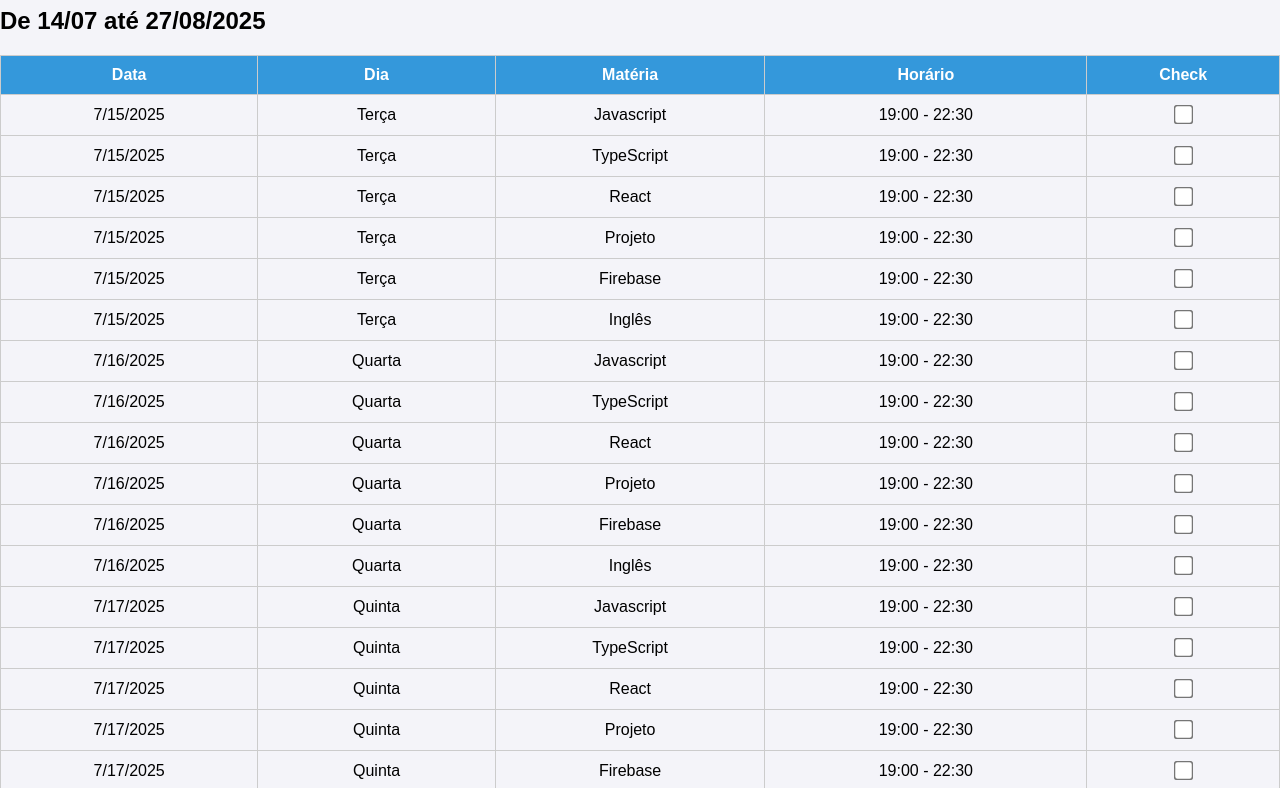
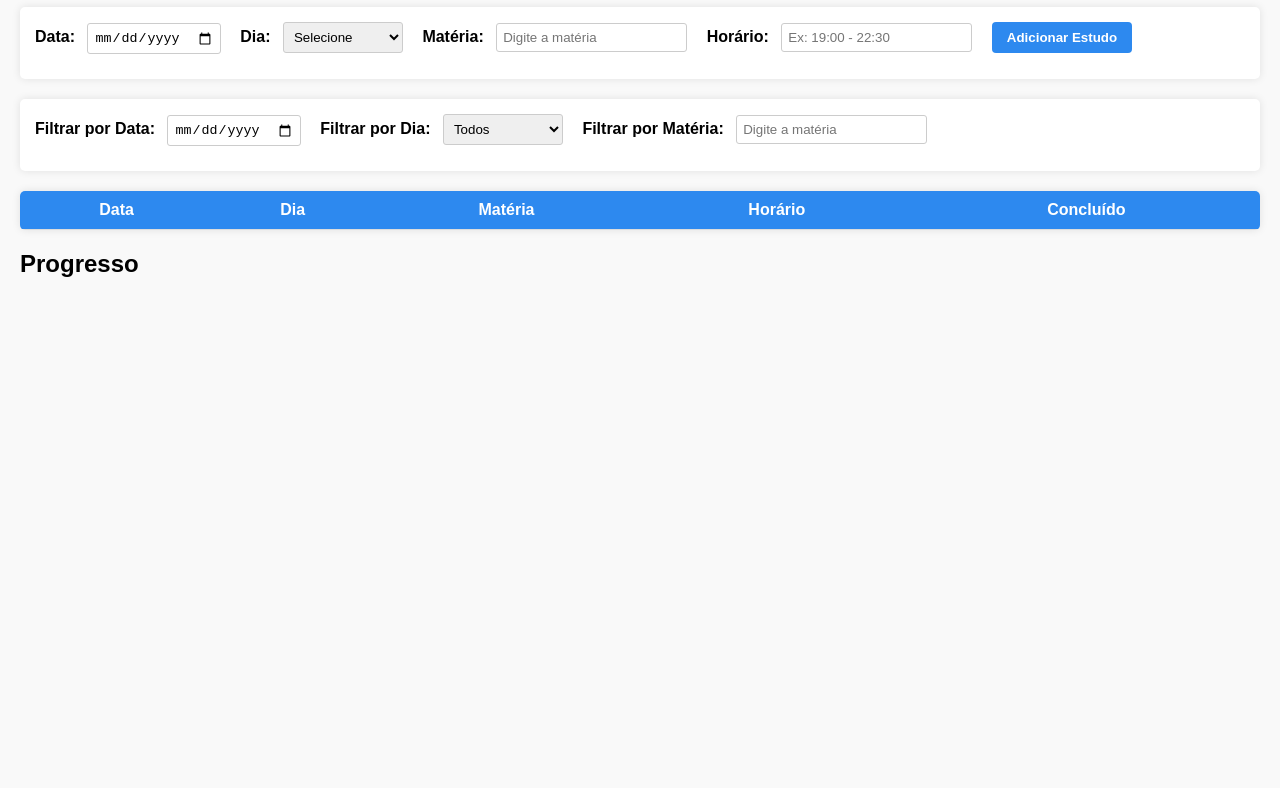
Before and after one commit to KCHAGAS94/agenda-de-estudo, a plain HTML site: page index.html in a window 1280 px wide. Shown: the part 73-861 px from the top of the page. After the commit the page ends 800 px from the top, so only its background shows below. Drawn offline with nearby package versions, Linux system fonts and the light colour scheme.

Commit message:
ajuste-layout

```diff
--- a/index.html
+++ b/index.html
@@ -1,28 +1,138 @@
 <!DOCTYPE html>
 <html lang="pt-BR">
 <head>
-  <meta charset="UTF-8">
-  <meta name="viewport" content="width=device-width, initial-scale=1.0">
-  <title>Plano de Estudos - Até 27/08/2025</title>
-  <link rel="stylesheet" href="style.css">
+  <meta charset="UTF-8" />
+  <meta name="viewport" content="width=device-width, initial-scale=1" />
+  <title>Painel de Estudos</title>
+  <link rel="stylesheet" href="style.css" />
+  <style>
+    body {
+      font-family: Arial, sans-serif;
+      margin: 20px;
+      background: #f9f9f9;
+    }
+    .form-container, .filters {
+      background: #fff;
+      padding: 15px;
+      margin-bottom: 20px;
+      border-radius: 5px;
+      box-shadow: 0 0 8px rgba(0,0,0,0.1);
+    }
+    label {
+      margin-right: 8px;
+      font-weight: bold;
+    }
+    input[type="text"], input[type="date"], select {
+      padding: 6px;
+      margin-right: 15px;
+      margin-bottom: 10px;
+      border: 1px solid #ccc;
+      border-radius: 3px;
+      min-width: 120px;
+    }
+    button {
+      padding: 8px 15px;
+      background-color: #2d89ef;
+      color: white;
+      border: none;
+      border-radius: 4px;
+      cursor: pointer;
+      font-weight: bold;
+    }
+    button:hover {
+      background-color: #1b5fbd;
+    }
+    table {
+      width: 100%;
+      border-collapse: collapse;
+      background: white;
+      box-shadow: 0 0 8px rgba(0,0,0,0.1);
+      border-radius: 5px;
+      overflow: hidden;
+    }
+    th, td {
+      padding: 10px;
+      text-align: center;
+      border-bottom: 1px solid #ddd;
+    }
+    th {
+      background-color: #2d89ef;
+      color: white;
+      position: sticky;
+      top: 0;
+      z-index: 1;
+    }
+    #progressChart {
+      width: 100% !important;
+      max-width: 500px;
+      height: 300px !important;
+      margin: 30px auto;
+      display: block;
+    }
+  </style>
 </head>
 <body>
   <h1>Plano de Estudos</h1>
-  <h2>De 14/07 até 27/08/2025</h2>
 
-  <table id="study-table">
+  <div class="form-container">
+    <label for="date">Data:</label>
+    <input type="date" id="date" required />
+
+    <label for="day">Dia:</label>
+    <select id="day" required>
+      <option value="">Selecione</option>
+      <option value="Segunda">Segunda</option>
+      <option value="Terça">Terça</option>
+      <option value="Quarta">Quarta</option>
+      <option value="Quinta">Quinta</option>
+      <option value="Sexta">Sexta</option>
+      <option value="Sábado">Sábado</option>
+    </select>
+
+    <label for="subject">Matéria:</label>
+    <input type="text" id="subject" placeholder="Digite a matéria" required />
+
+    <label for="time">Horário:</label>
+    <input type="text" id="time" placeholder="Ex: 19:00 - 22:30" required />
+
+    <button type="submit" form="scheduleForm" id="addButton">Adicionar Estudo</button>
+  </div>
+
+  <div class="filters">
+    <label for="filterDate">Filtrar por Data:</label>
+    <input type="date" id="filterDate" />
+
+    <label for="filterDay">Filtrar por Dia:</label>
+    <select id="filterDay">
+      <option value="">Todos</option>
+      <option value="Segunda">Segunda</option>
+      <option value="Terça">Terça</option>
+      <option value="Quarta">Quarta</option>
+      <option value="Quinta">Quinta</option>
+      <option value="Sexta">Sexta</option>
+      <option value="Sábado">Sábado</option>
+    </select>
+
+    <label for="filterSubject">Filtrar por Matéria:</label>
+    <input type="text" id="filterSubject" placeholder="Digite a matéria" />
+  </div>
+
+  <table id="studyTable">
     <thead>
       <tr>
         <th>Data</th>
         <th>Dia</th>
         <th>Matéria</th>
         <th>Horário</th>
-        <th>Check</th>
+        <th>Concluído</th>
       </tr>
     </thead>
-    <tbody id="table-body"></tbody>
+    <tbody id="studyTableBody">
+      <!-- Conteúdo gerado via JavaScript -->
+    </tbody>
   </table>
 
+  <h2>Progresso</h2>
   <canvas id="progressChart"></canvas>
 
   <script src="https://cdn.jsdelivr.net/npm/chart.js"></script>
--- a/script.js
+++ b/script.js
@@ -1,83 +1,127 @@
-const materias = {
-      "Javascript": { nivel: 4, cor: "#FF6384" },
-      "TypeScript": { nivel: 3, cor: "#36A2EB" },
-      "React": { nivel: 2, cor: "#FFCE56" },
-      "Firebase": { nivel: 1, cor: "#4BC0C0" },
-      "Inglês": { nivel: 1, cor: "#9966FF" },
-      "Projeto": { nivel: 2, cor: "#FF9F40" },
-    };
+const tableBody = document.getElementById('studyTableBody');
+const form = document.getElementById('scheduleForm');
+const dateInput = document.getElementById('date');
+const dayInput = document.getElementById('day');
+const subjectInput = document.getElementById('subject');
+const timeInput = document.getElementById('time');
+const filterDate = document.getElementById('filterDate');
+const filterDay = document.getElementById('filterDay');
+const filterSubject = document.getElementById('filterSubject');
+const progressChartCanvas = document.getElementById('progressChart');
 
-    const diasSemana = ["Domingo", "Segunda", "Terça", "Quarta", "Quinta", "Sexta", "Sábado"];
+let studyData = [];
 
-    const horarios = {
-      "Segunda": ["19:00 - 22:30"],
-      "Terça": ["19:00 - 22:30"],
-      "Quarta": ["19:00 - 22:30"],
-      "Quinta": ["19:00 - 22:30"],
-      "Sexta": ["19:00 - 21:00"],
-      "Sábado": ["09:00 - 11:00"]
-    };
+form.addEventListener('submit', function (e) {
+  e.preventDefault();
 
-    const ordem = ["Javascript", "TypeScript", "React", "Projeto", "Firebase", "Inglês"];
-    const nivelToTempo = { 4: 90, 3: 75, 2: 60, 1: 30 };
+  const date = formatDateToBR(dateInput.value);
+  const day = dayInput.value;
+  const subject = subjectInput.value.trim();
+  const time = timeInput.value;
 
-    const tableBody = document.getElementById("table-body");
-    const progresso = {};
-    ordem.forEach(m => progresso[m] = 0);
+  if (!date || !day || !subject || !time) {
+    alert("Preencha todos os campos.");
+    return;
+  }
 
-    const start = new Date("2025-07-15");
-    const end = new Date("2025-08-27");
+  const entry = { date, day, subject, time, completed: false };
+  studyData.push(entry);
+  renderTable();
+  form.reset();
+});
 
-    for (let d = new Date(start); d <= end; d.setDate(d.getDate() + 1)) {
-      const diaSemana = diasSemana[d.getDay()];
-      if (!horarios[diaSemana]) continue;
+function formatDateToBR(dateStr) {
+  const date = new Date(dateStr);
+  if (isNaN(date)) return "";
+  const day = String(date.getDate()).padStart(2, '0');
+  const month = String(date.getMonth() + 1).padStart(2, '0');
+  const year = date.getFullYear();
+  return `${day}/${month}/${year}`;
+}
 
-      ordem.forEach(materia => {
-        const tempo = nivelToTempo[materias[materia].nivel];
-        const row = document.createElement("tr");
-        row.innerHTML = `
-          <td>${d.toLocaleDateString()}</td>
-          <td>${diaSemana}</td>
-          <td>${materia}</td>
-          <td>${horarios[diaSemana][0]}</td>
-          <td><input type="checkbox" onchange="atualizarGrafico('${materia}', this.checked)"></td>
-        `;
-        tableBody.appendChild(row);
-      });
+function renderTable() {
+  tableBody.innerHTML = '';
+
+  const filteredData = studyData.filter(entry => {
+    return (
+      (!filterDate.value || entry.date === formatDateToBR(filterDate.value)) &&
+      (!filterDay.value || entry.day === filterDay.value) &&
+      (!filterSubject.value || entry.subject === filterSubject.value)
+    );
+  });
+
+  filteredData.forEach((entry, index) => {
+    const row = document.createElement('tr');
+
+    row.innerHTML = `
+      <td>${entry.date}</td>
+      <td>${entry.day}</td>
+      <td>${entry.subject}</td>
+      <td>${entry.time}</td>
+      <td><input type="checkbox" ${entry.completed ? 'checked' : ''} onchange="toggleCompletion(${index})"></td>
+    `;
+
+    tableBody.appendChild(row);
+  });
+
+  updateChart();
+}
+
+function toggleCompletion(index) {
+  studyData[index].completed = !studyData[index].completed;
+  renderTable();
+}
+
+function updateChart() {
+  const subjectProgress = {};
+
+  studyData.forEach(entry => {
+    if (!subjectProgress[entry.subject]) {
+      subjectProgress[entry.subject] = { total: 0, completed: 0 };
     }
+    subjectProgress[entry.subject].total++;
+    if (entry.completed) subjectProgress[entry.subject].completed++;
+  });
 
-    const ctx = document.getElementById('progressChart').getContext('2d');
-    const chartData = {
-      labels: ordem,
+  const labels = Object.keys(subjectProgress);
+  const data = labels.map(subject => {
+    const { total, completed } = subjectProgress[subject];
+    return Math.round((completed / total) * 100);
+  });
+
+  if (window.myChart) {
+    window.myChart.destroy();
+  }
+
+  window.myChart = new Chart(progressChartCanvas, {
+    type: 'bar',
+    data: {
+      labels: labels,
       datasets: [{
         label: 'Progresso (%)',
-        data: ordem.map(m => 0),
-        backgroundColor: ordem.map(m => materias[m].cor)
+        data: data,
+        backgroundColor: 'rgba(75, 192, 192, 0.6)'
       }]
-    };
-
-    const progressChart = new Chart(ctx, {
-      type: 'bar',
-      data: chartData,
-      options: {
-        scales: {
-          y: {
-            max: 100,
-            beginAtZero: true,
-            title: { display: true, text: 'Porcentagem Concluída' }
-          }
-        },
-        plugins: {
-          legend: { display: false },
-          title: { display: true, text: 'Gráfico de Progresso por Matéria' }
+    },
+    options: {
+      responsive: true,
+      maintainAspectRatio: false,
+      scales: {
+        y: {
+          beginAtZero: true,
+          max: 100
+        }
+      },
+      plugins: {
+        legend: {
+          display: false
         }
       }
-    });
+    }
+  });
+}
 
-    function atualizarGrafico(materia, checked) {
-      if (checked) progresso[materia] += 1;
-      else progresso[materia] -= 1;
-      const totalDias = document.querySelectorAll(`input[type='checkbox']`).length / ordem.length;
-      chartData.datasets[0].data = ordem.map(m => Math.min(100, Math.round((progresso[m] / totalDias) * 100)));
-      progressChart.update();
-    }
+// Atualização automática dos filtros
+[filterDate, filterDay, filterSubject].forEach(filter => {
+  filter.addEventListener('change', renderTable);
+});
--- a/style.css
+++ b/style.css
@@ -1,48 +1,118 @@
+/* Reset e corpo */
 body {
   font-family: Arial, sans-serif;
-  background-color: #f4f4f9;
-  margin: 0;
+  margin: 20px;
+  background: #f9f9f9;
   padding: 0;
 }
 
-.container {
-  width: 80%;
-  margin: 0 auto;
-  text-align: center;
+/* Container para formulários e filtros */
+.form-container, .filters {
+  background: #fff;
+  padding: 15px;
+  margin-bottom: 20px;
+  border-radius: 5px;
+  box-shadow: 0 0 8px rgba(0,0,0,0.1);
 }
 
-h1 {
-  color: #333;
+/* Labels e inputs */
+label {
+  margin-right: 8px;
+  font-weight: bold;
 }
 
-.plan {
-  margin-top: 30px;
+input[type="text"],
+input[type="date"],
+select {
+  padding: 6px;
+  margin-right: 15px;
+  margin-bottom: 10px;
+  border: 1px solid #ccc;
+  border-radius: 3px;
+  min-width: 120px;
+  box-sizing: border-box;
 }
 
+/* Botão */
+button {
+  padding: 8px 15px;
+  background-color: #2d89ef;
+  color: white;
+  border: none;
+  border-radius: 4px;
+  cursor: pointer;
+  font-weight: bold;
+  transition: background-color 0.3s;
+}
+
+button:hover {
+  background-color: #1b5fbd;
+}
+
+/* Tabela */
 table {
   width: 100%;
   border-collapse: collapse;
+  background: white;
+  box-shadow: 0 0 8px rgba(0,0,0,0.1);
+  border-radius: 5px;
+  overflow: hidden;
   margin-top: 20px;
 }
 
-table th, table td {
+th, td {
   padding: 10px;
   text-align: center;
-  border: 1px solid #ccc;
+  border-bottom: 1px solid #ddd;
 }
 
-table th {
-  background-color: #3498db;
+th {
+  background-color: #2d89ef;
   color: white;
+  position: sticky;
+  top: 0;
+  z-index: 1;
 }
 
+/* Checkbox maior */
 table td input[type="checkbox"] {
   transform: scale(1.5);
   cursor: pointer;
 }
 
+/* Gráfico */
 #progressChart {
-  width: 100%;
-  max-width: 600px;
+  width: 100% !important;
+  max-width: 500px;
+  height: 300px !important;
   margin: 30px auto;
+  display: block;
 }
+
+/* Responsividade tabela para mobile */
+@media (max-width: 600px) {
+  table, thead, tbody, th, td, tr {
+    display: block;
+  }
+  thead tr {
+    display: none;
+  }
+  td {
+    position: relative;
+    padding-left: 50%;
+    text-align: left;
+    border-bottom: 1px solid #ccc;
+  }
+  td::before {
+    position: absolute;
+    left: 10px;
+    top: 10px;
+    white-space: nowrap;
+    font-weight: bold;
+  }
+  td:nth-of-type(1)::before { content: "Data"; }
+  td:nth-of-type(2)::before { content: "Dia"; }
+  td:nth-of-type(3)::before { content: "Matéria"; }
+  td:nth-of-type(4)::before { content: "Horário"; }
+  td:nth-of-type(5)::before { content: "Concluído"; }
+}
```
